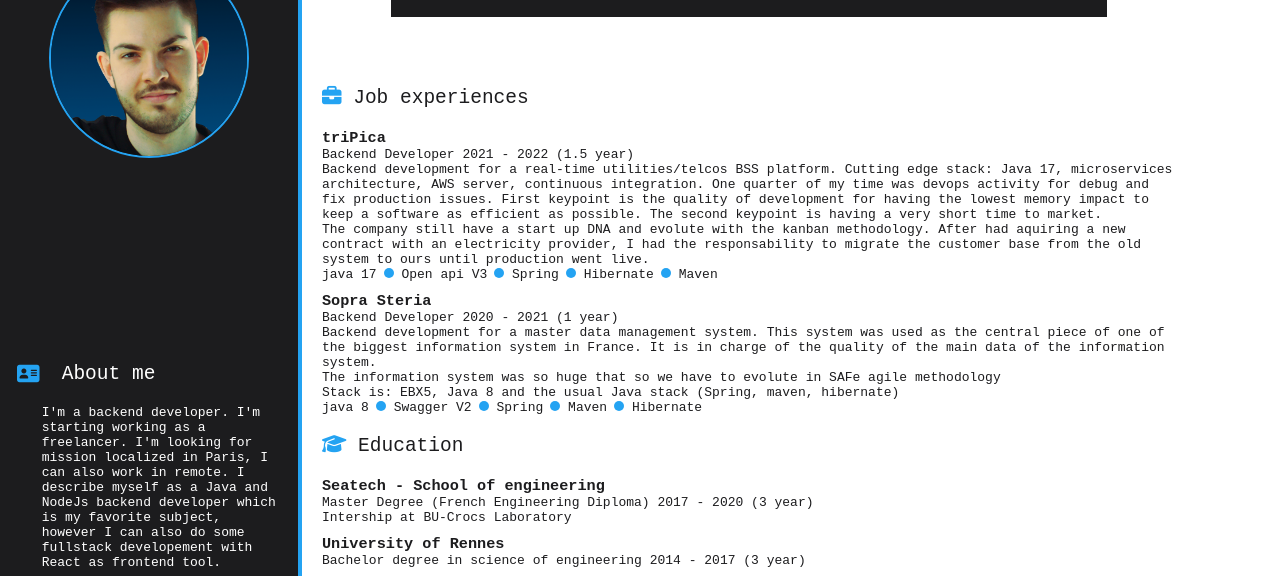
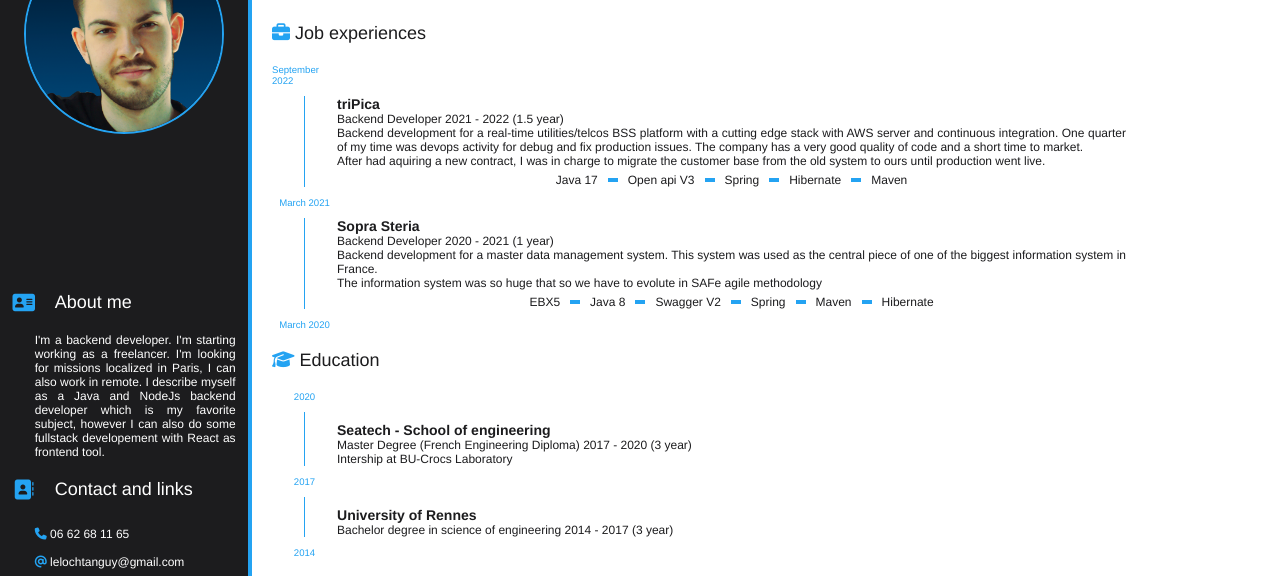
Before and after one commit to TanguyLeLoch/CV, a plain HTML site: page index.html in a window 1280 px wide. Shown: the part 135-711 px from the top of the page. Drawn offline with Linux system fonts and the light colour scheme.

Commit message:
date styled

```diff
--- a/css/style.css
+++ b/css/style.css
@@ -1,11 +1,16 @@
 body {
     background-color: white;
-    font-family: 'IBM', monospace;
-    font-size: 13px;
+    font-family: 'GillSans', 'Helvetica Neue', Helvetica, Arial, sans-serif;
+    font-size: 12px;
+}
+h1 {
+    font-size: 32px;
+    font-weight: normal;
+    margin: 0;
+    padding: 0;
 }
 h2 {
-    padding-top: 20px;
-    padding-bottom: 10px;
+    padding: 10px 0;
 }
 h3 {
     padding-top: 10px;
@@ -19,13 +24,13 @@ i {
 }
 .left {
     background-color: rgb(28, 28, 30);
-    width: 300px;
+    width: 250px;
     color: white;
     display: flex;
     flex-direction: column;
     justify-content: space-around;
     align-items: center;
-    height: 1289px;
+    height: 1120px;
     border-right: 2px solid rgb(36, 163, 242);
 }
 .right {
@@ -83,7 +88,7 @@ section {
     align-items: center;
     color: white;
     padding: 20px;
-    margin: 30px auto;
+    margin: 10px auto 0 auto;
 }
 .skills {
     display: flex;
@@ -116,20 +121,70 @@ section {
     padding: 7px 0;
 }
 
-.stack > li {
-    display: inline-block;
+.stack {
+    display: flex;
+    justify-content: center;
+    padding-top: 5px;
+    gap: 10px;
+    align-items: center;
 }
-.stack > li::after {
-    content: '';
-    height: 10px;
+
+.justify-text {
+    text-align: justify;
+}
+
+.separator {
     width: 10px;
-    border-radius: 50%;
-    margin-left: 7px;
-    display: inline-block;
-    background: rgb(36, 163, 242);
+    height: 4px;
+    background-color: rgb(36, 163, 242);
 }
-.stack > li:last-child::after {
-    content: '';
-    height: 0;
-    width: 0;
+
+.milestones {
+    display: grid;
+    grid-template-columns: 65px 1fr;
+    grid-template-areas:
+        'date1 . '
+        'line1 content1'
+        'date2 . '
+        'line2 content2'
+        'date3 . ';
 }
+/* .experiences > div {
+    grid-area: content;
+} */
+.content1 {
+    grid-area: content1;
+}
+.content2 {
+    grid-area: content2;
+}
+.date {
+    font-size: 0.8em;
+    color: rgb(36, 163, 242);
+    padding: 10px 0;
+    justify-self: center;
+}
+.date1 {
+    grid-area: date1;
+}
+.date2 {
+    grid-area: date2;
+}
+.date3 {
+    grid-area: date3;
+}
+.line1 {
+    grid-area: line1;
+}
+.line2 {
+    grid-area: line2;
+}
+.milestone {
+    padding: 0;
+}
+.line {
+    width: 1px;
+    height: 100%;
+    background-color: rgb(36, 163, 242);
+    justify-self: center;
+}
--- a/index.html
+++ b/index.html
@@ -7,6 +7,7 @@
         <script src="https://kit.fontawesome.com/484937b8ff.js" crossorigin="anonymous"></script>
         <link rel="stylesheet" href="css/reset.css" />
         <link rel="stylesheet" href="css/style.css" />
+        <script src="script.js" defer></script>
     </head>
     <body>
         <div class="layout">
@@ -18,8 +19,8 @@
                     <i class="fa-solid fa-address-card"></i>
                     <h2>About me</h2>
                     <div></div>
-                    <p>
-                        I'm a backend developer. I'm starting working as a freelancer. I'm looking for mission localized in Paris, I can also work in remote. I
+                    <p class="justify-text">
+                        I'm a backend developer. I'm starting working as a freelancer. I'm looking for missions localized in Paris, I can also work in remote. I
                         describe myself as a Java and NodeJs backend developer which is my favorite subject, however I can also do some fullstack developement
                         with React as frontend tool.
                     </p>
@@ -27,7 +28,7 @@
                     <h2>Contact and links</h2>
                     <div></div>
                     <ul>
-                        <li class="contact-medium"><i class="fa-solid fa-phone"></i> <a href="tel:+33 6 77 77 77 77">06 62 68 11 65</a></li>
+                        <li class="contact-medium"><i class="fa-solid fa-phone"></i> <a href="tel:+336 62 68 11 65">06 62 68 11 65</a></li>
                         <li class="contact-medium"><i class="fa-solid fa-at"></i> <a href="mailto:leleochtanguy@gmail.com">lelochtanguy@gmail.com</a></li>
                         <li class="contact-medium">
                             <i class="fa-brands fa-github"></i> <a href="https://github.com/TanguyLeLoch">www.github.com/TanguyLeLoch</a>
@@ -67,55 +68,59 @@
                 <div class="main-content">
                     <div>
                         <h2><i class="fa-solid fa-briefcase"></i> Job experiences</h2>
-                        <ul>
-                            <div>
-                                <h3>triPica</h3>
+                        <div class="milestones">
+                            <div class="content1">
+                                <h3 class="milestone">triPica</h3>
 
                                 <span>Backend Developer</span>
                                 <span>2021 - 2022 (1.5 year)</span>
-                                <p>
-                                    Backend development for a real-time utilities/telcos BSS platform. Cutting edge stack: Java 17, microservices architecture,
-                                    AWS server, continuous integration. One quarter of my time was devops activity for debug and fix production issues. First
-                                    keypoint is the quality of development for having the lowest memory impact to keep a software as efficient as possible. The
-                                    second keypoint is having a very short time to market.
+                                <p class="justify-text">
+                                    Backend development for a real-time utilities/telcos BSS platform with a cutting edge stack with AWS server and continuous
+                                    integration. One quarter of my time was devops activity for debug and fix production issues. The company has a very good
+                                    quality of code and a short time to market.
                                 </p>
-                                <p>
-                                    The company still have a start up DNA and evolute with the kanban methodology. After had aquiring a new contract with an
-                                    electricity provider, I had the responsability to migrate the customer base from the old system to ours until production
+                                <p class="justify-text">
+                                    After had aquiring a new contract, I was in charge to migrate the customer base from the old system to ours until production
                                     went live.
                                 </p>
                                 <ul class="stack">
-                                    <li>java 17</li>
+                                    <li>Java 17</li>
                                     <li>Open api V3</li>
                                     <li>Spring</li>
                                     <li>Hibernate</li>
                                     <li>Maven</li>
                                 </ul>
                             </div>
-                            <div>
-                                <h3>Sopra Steria</h3>
+
+                            <div class="content2">
+                                <h3 class="milestone">Sopra Steria</h3>
                                 <span>Backend Developer</span>
                                 <span>2020 - 2021 (1 year)</span>
-                                <p>
+                                <p class="justify-text">
                                     Backend development for a master data management system. This system was used as the central piece of one of the biggest
-                                    information system in France. It is in charge of the quality of the main data of the information system.
+                                    information system in France.
                                 </p>
-                                <p>The information system was so huge that so we have to evolute in SAFe agile methodology</p>
-                                <p>Stack is: EBX5, Java 8 and the usual Java stack (Spring, maven, hibernate)</p>
+                                <p class="justify-text">The information system was so huge that so we have to evolute in SAFe agile methodology</p>
                                 <ul class="stack">
-                                    <li>java 8</li>
+                                    <li>EBX5</li>
+                                    <li>Java 8</li>
                                     <li>Swagger V2</li>
                                     <li>Spring</li>
                                     <li>Maven</li>
                                     <li>Hibernate</li>
                                 </ul>
                             </div>
-                        </ul>
+                            <div class="date date1">September 2022</div>
+                            <div class="date date2">March 2021</div>
+                            <div class="date date3">March 2020</div>
+                            <div class="line line1"></div>
+                            <div class="line line2"></div>
+                        </div>
                     </div>
                     <div>
                         <h2><i class="fa-solid fa-graduation-cap"></i> Education</h2>
-                        <ul>
-                            <div>
+                        <div class="milestones">
+                            <div class="content1">
                                 <h3>Seatech - School of engineering</h3>
                                 <p>
                                     <span>Master Degree (French Engineering Diploma)</span>
@@ -123,14 +128,19 @@
                                 </p>
                                 <p>Intership at BU-Crocs Laboratory</p>
                             </div>
-                            <div>
+                            <div class="content2">
                                 <h3>University of Rennes</h3>
                                 <p>
                                     <span>Bachelor degree in science of engineering</span>
                                     <span>2014 - 2017 (3 year)</span>
                                 </p>
                             </div>
-                        </ul>
+                            <div class="date date1">2020</div>
+                            <div class="date date2">2017</div>
+                            <div class="date date3">2014</div>
+                            <div class="line line1"></div>
+                            <div class="line line2"></div>
+                        </div>
                     </div>
                     <div>
                         <h2><i class="fa-solid fa-screwdriver-wrench"></i> Projects</h2>
@@ -146,7 +156,7 @@
                                 </p>
                                 <p>
                                     This project helping me to deep dive into the behavior of blochain with the mempool containing the pending transactions or
-                                    how the gas fee work. I also perfectionnate my skills with the use of this stack:
+                                    how the gas fee work.
                                 </p>
                                 <ul class="stack">
                                     <li>Web3.js</li>
@@ -158,16 +168,13 @@
                             <div>
                                 <h3>Grid trading bot</h3>
                                 <p>
-                                    The bot is based on the idea of the grid trading.The grid trading is a strategy of trading which aim to take profit of high
-                                    variation of the price. When the price raise by X% the bot sell, and if the price has a X% drop, it buys. This strategy is
-                                    very effective when the price range around a price.
+                                    The bot is based on the idea of the grid trading. The grid trading is a strategy of trading which aim to take profit of high
+                                    variation of the price. When the price raise by X% the bot sell, and if the price has a X% drop, it buys.
                                 </p>
                                 <p>
                                     I also used this project to develop my skills with nestJs framework, typescript and to develop from scratch a microservice
-                                    architecture. This bot is running on a VPS using my real money so the security part of it was also very important
+                                    architecture. This bot is running on a VPS using my real money so the security part of it was also very important.
                                 </p>
-                                <span>microservice architecture</span>
-                                <p>The stack used is:</p>
                                 <ul class="stack">
                                     <li>nestJs</li>
                                     <li>MongoDb</li>
--- /dev/null
+++ b/script.js
@@ -0,0 +1,13 @@
+// get element by class name with query selector
+const uls = document.querySelectorAll('.stack');
+const separator = document.createElement('li');
+separator.classList.add('separator');
+for (let i = 0; i < uls.length; i++) {
+    const ul = uls[i];
+    const lis = ul.querySelectorAll('li');
+    for (let j = 1; j < lis.length; j++) {
+        const li = lis[j];
+        console.log(li);
+        li.before(separator.cloneNode(true));
+    }
+}
```
Also changed, not shown: 1 other file.
